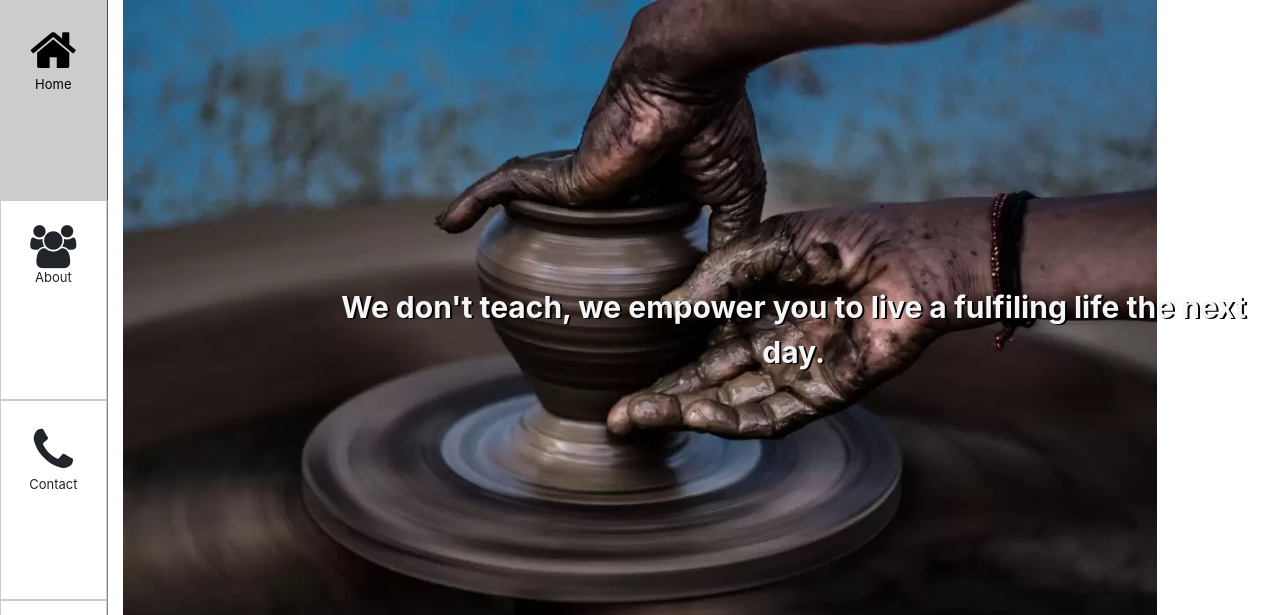
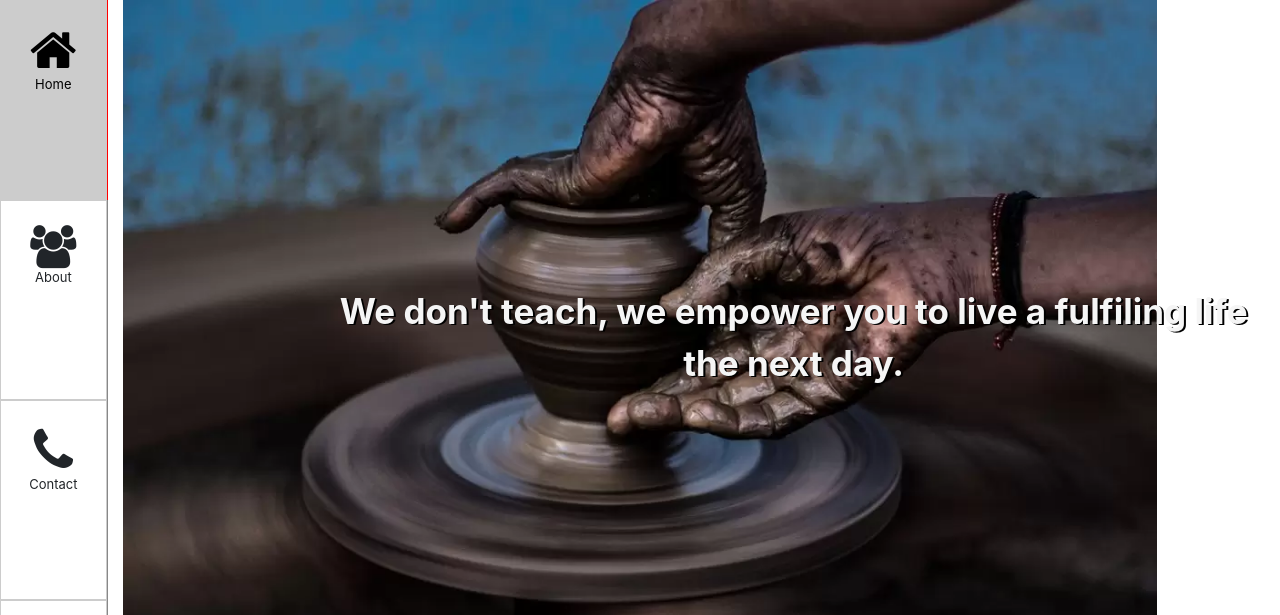
Before and after one commit to Tsehla/sol, a plain HTML site: page index.html in a window 1280 px wide. Shown: the top 615 px of the page. Drawn offline with nearby package versions, Linux system fonts and the light colour scheme.

Commit message:
Add files via upload

```diff
--- a/index.html
+++ b/index.html
@@ -11,7 +11,7 @@
         <link href="https://fonts.googleapis.com/css?family=Special+Elite" rel="stylesheet">
 
         <style type="text/css">
-            body{font-size:30px;}
+            body{font-size:35px;}
             /* navi on load */
             #home_container {
                 display:block;
```
